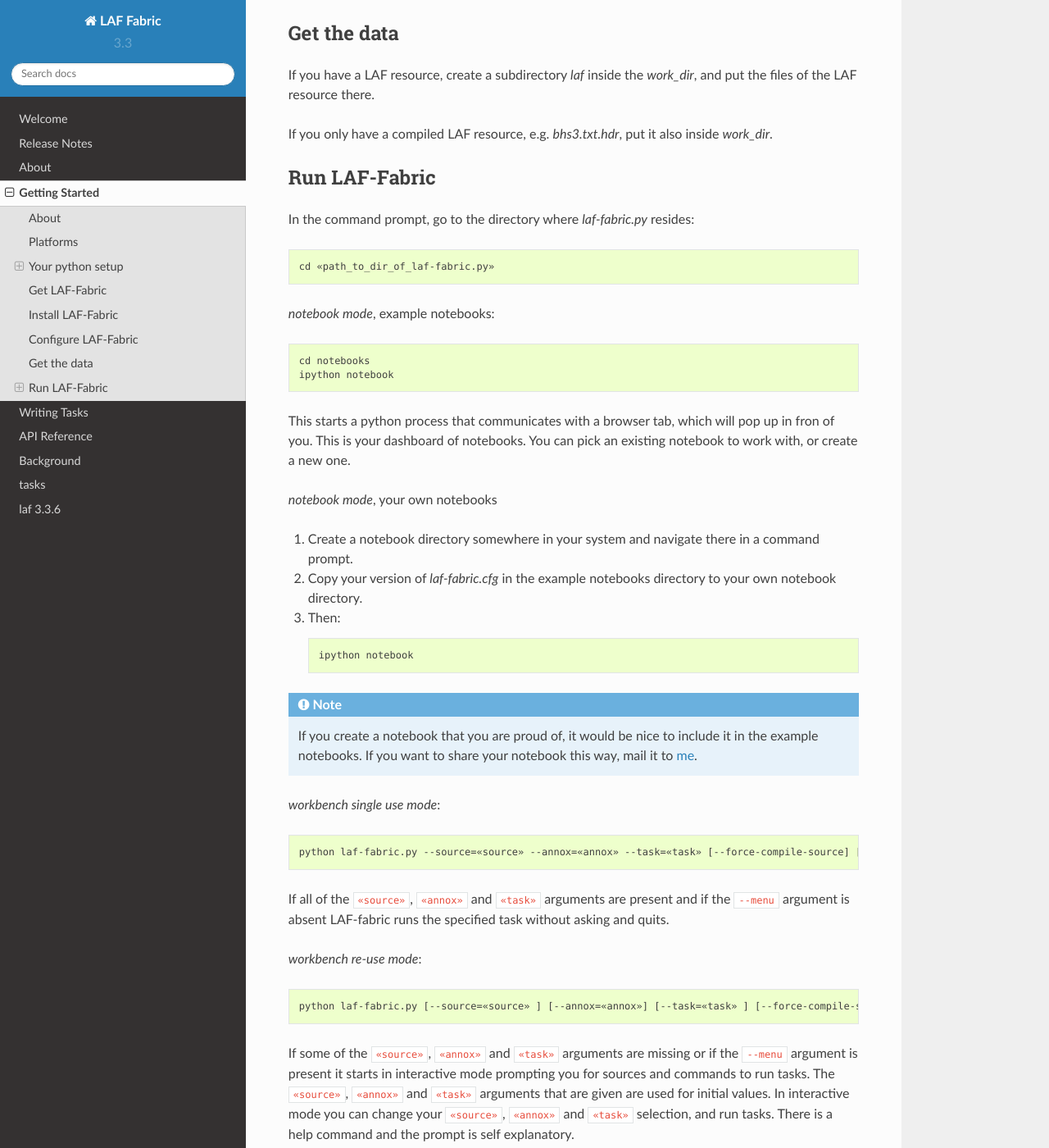
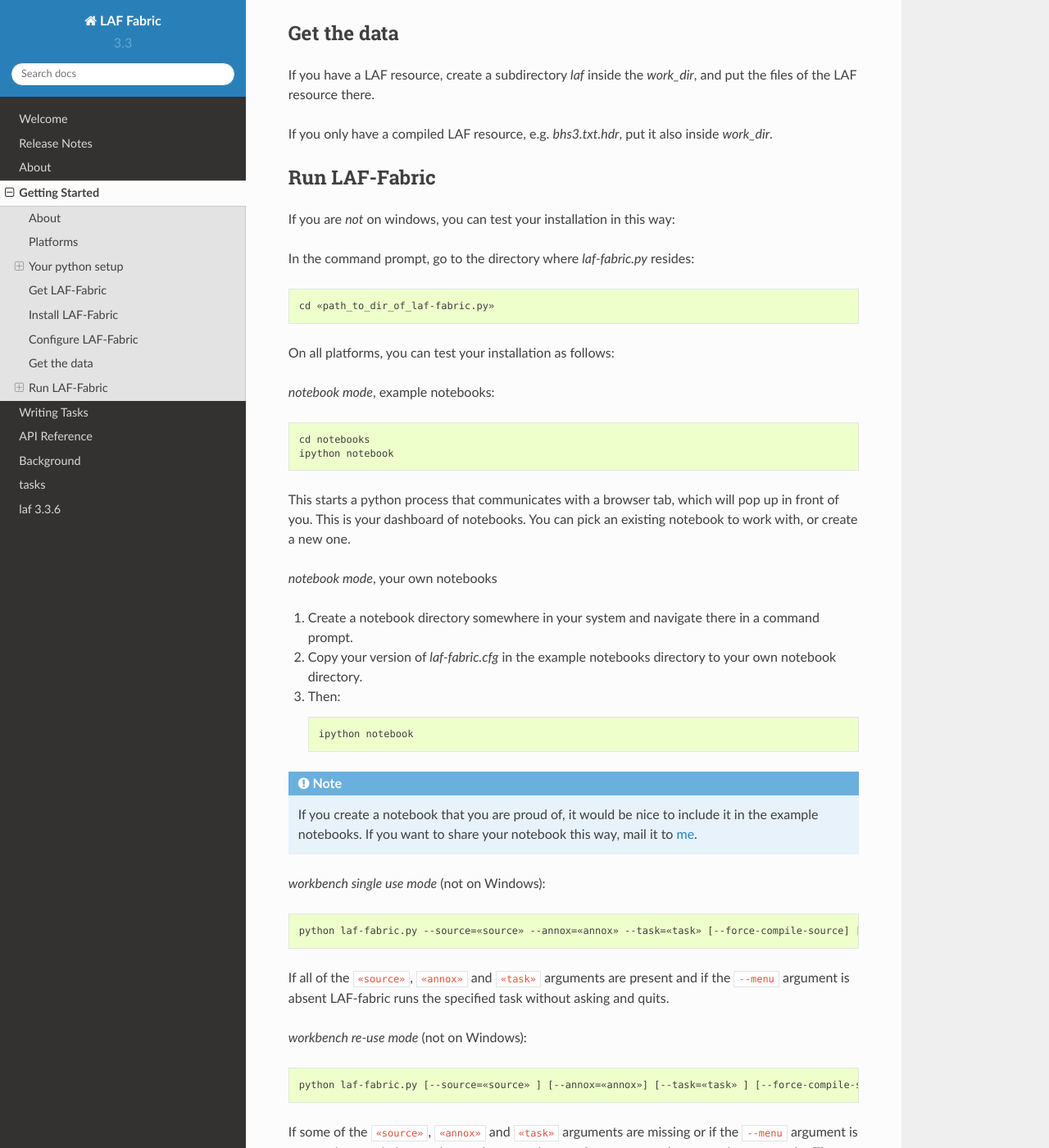
Before and after one commit to dirkroorda/laf-fabric, a Sphinx documentation site: the page built from docs/texts/getting-started.rst, in a window 1280 px wide and 1400 px high, scrolled down 2264 px. Shown: the whole window at 82% size. Built offline with Sphinx 7.4.7 and the Read the Docs theme 2.0.0, drawn with Linux system fonts in a browser that asks for light colours; some of the changed text lies outside the part shown.

Commit message:
Silent Documentation Update 3.3.6

```diff
--- a/docs/texts/getting-started.rst
+++ b/docs/texts/getting-started.rst
@@ -108,16 +108,20 @@ inside *work_dir*.
 
 Run LAF-Fabric
 ==============
+If you are *not* on windows, you can test your installation in this way:
+
 In the command prompt, go to the directory where *laf-fabric.py* resides::
 
     cd «path_to_dir_of_laf-fabric.py»
+
+On all platforms, you can test your installation as follows:
 
 *notebook mode*, example notebooks::
 
     cd notebooks
     ipython notebook
 
-This starts a python process that communicates with a browser tab, which will pop up in fron of you.
+This starts a python process that communicates with a browser tab, which will pop up in front of you.
 This is your dashboard of notebooks.
 You can pick an existing notebook to work with, or create a new one.
 
@@ -134,14 +138,14 @@ You can pick an existing notebook to work with, or create a new one.
     notebooks.
     If you want to share your notebook this way, mail it to `me <mailto:dirk.roorda@dans.knaw.nl>`_.
 
-*workbench single use mode*::
+*workbench single use mode* (not on Windows)::
 
     python laf-fabric.py --source=«source» --annox=«annox» --task=«task» [--force-compile-source] [--force-compile-annox]
 
 If all of the ``«source»``, ``«annox»`` and ``«task»`` arguments are present and if the ``--menu`` argument is absent
 LAF-fabric runs the specified task without asking and quits.
 
-*workbench re-use mode*::
+*workbench re-use mode* (not on Windows)::
 
     python laf-fabric.py [--source=«source» ] [--annox=«annox»] [--task=«task» ] [--force-compile-source] [--force-compile-annox]
 
```
Also changed, not shown: other parts of docs/texts/getting-started.rst (+1 -1 lines), docs/texts/about-laf-fabric.rst (+10 -4 lines).
